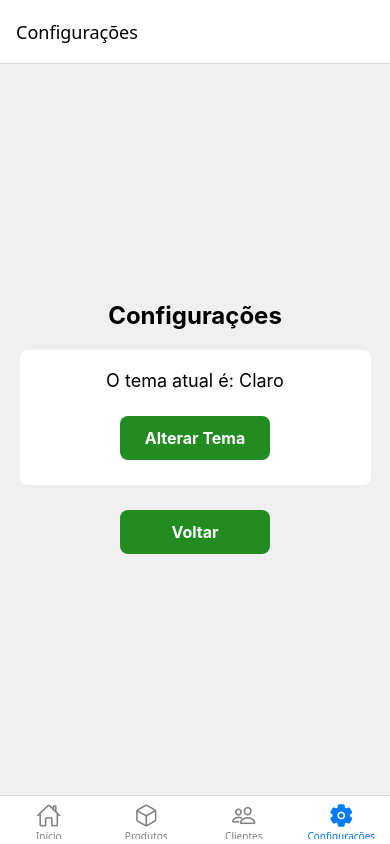
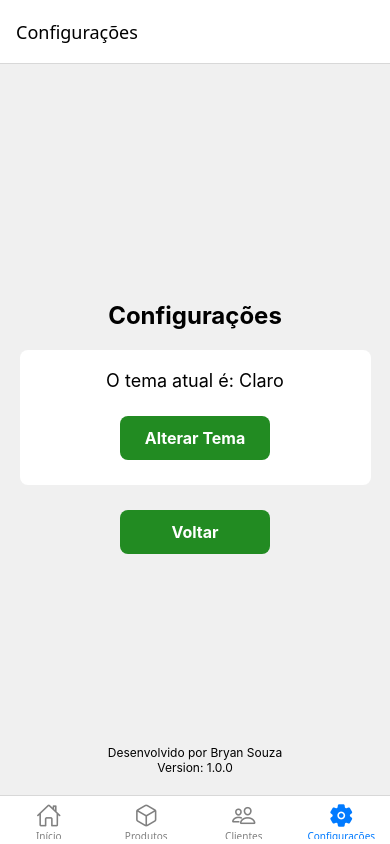
Before and after one commit to BryanSouzaeSilva/APP-REACT_EXPO, a React Native app: screen /ConfiguracaoTab in a window 390 px wide. Built offline with nearby package versions, Linux system fonts and the light colour scheme.

Commit message:
Primeiro Build do projeto

```diff
--- a/screen/ConfigScreen.js
+++ b/screen/ConfigScreen.js
@@ -25,6 +25,10 @@ export default function ConfigScreen({ navigation }){
         texto="Voltar"
         onPress={() => navigation.goBack()}
       />
+      <View style={styles.footer}>
+        <Text style={styles.footerText}>Desenvolvido por Bryan Souza</Text>
+        <Text style={styles.footerText}>Version: 1.0.0</Text>
+      </View>
     </SafeAreaView>
   );
 }
@@ -55,4 +59,15 @@ const getStyles = (theme) => StyleSheet.create({
     marginBottom: 20,
     color: theme === 'light' ? '#000' : '#fff',
   },
+  footer: {
+    position: 'absolute',
+    bottom: 20,
+    left: 0,
+    right: 0,
+    alignItems: 'center',
+  },
+  footerText: {
+    fontSize: 12,
+    color: theme === 'light' ? '#000' : '#fff',
+  }
 })
--- a/screen/HomeScreen.js
+++ b/screen/HomeScreen.js
@@ -74,7 +74,6 @@ export default function HomeScreen({ navigation, route }) {
             onPress={() => navigation.navigate('ClientesTab')}
             style={styles.actionButton}
           />
-
         </View>
 
       </ScrollView>
```
